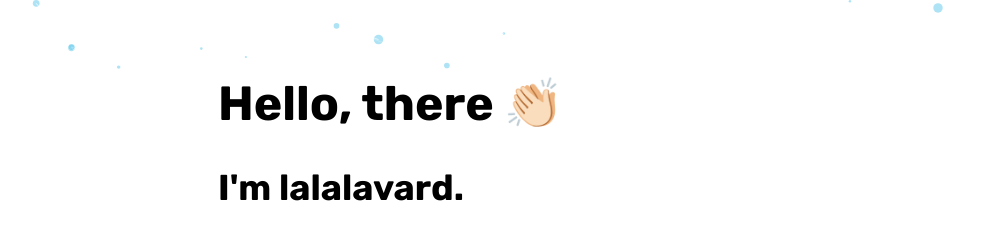
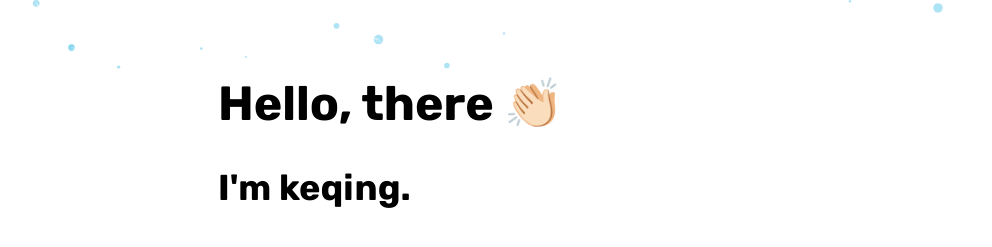
Before and after one commit to keqing77/me, a React (Vite) app: page / in a window 1280 px wide. Shown: the top 247 px of the page, without its empty margins (38-1030 px from the left). Built offline with nearby package versions, Linux system fonts and the light colour scheme.

Commit message:
Update Info.tsx

```diff
--- a/src/components/Info/Info.tsx
+++ b/src/components/Info/Info.tsx
@@ -7,7 +7,7 @@ const Info = () => {
         <div className="mt-20 title-color font-[Cute] font-400 ease_dura">
           <h1 className="text-5xl">Hello, there 👏🏻</h1>
           <h2 className="text-4xl mt-4">
-            I'm lalalavard.
+            I'm keqing.
           </h2>
         </div>
         <div className="mt-4 title-color list-none lh-10 text-lg font-extralight font-[Cute] ease_dura">
```
